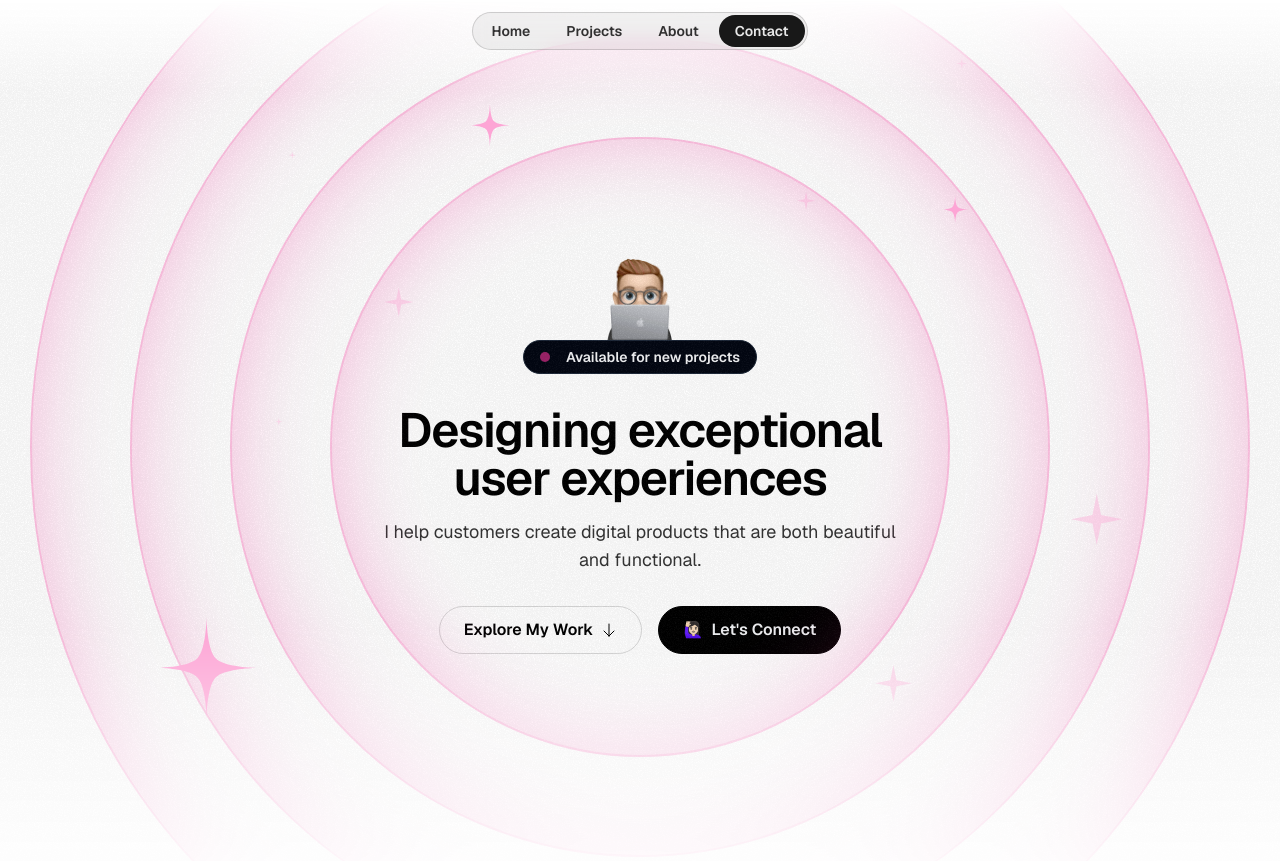
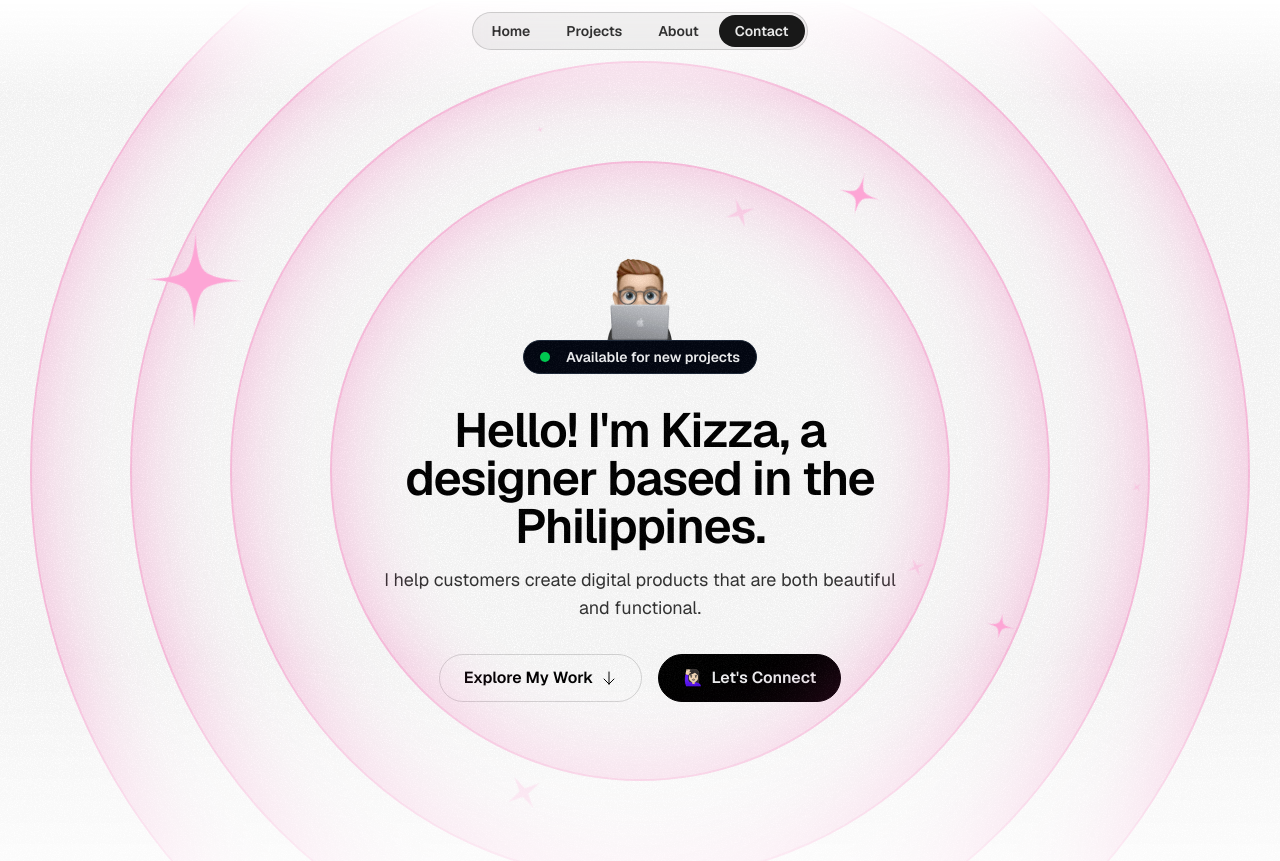
Before and after one commit to ajlaroya/kizza-baniago, a Next.js app: page / in a window 1280 px wide. Shown: the top 861 px of the page. Built offline with nearby package versions, Linux system fonts and the light colour scheme.

Commit message:
feat: enhance HeroOrbit component with new props for orbiting and spinning animations; update HeroSection to utilize new features

```diff
--- a/components/HeroOrbit.tsx
+++ b/components/HeroOrbit.tsx
@@ -1,12 +1,28 @@
 import { PropsWithChildren } from "react";
+import { twMerge } from "tailwind-merge";
 
 export const HeroOrbit = ({
   children,
   size,
   rotation,
-}: PropsWithChildren<{ size: number; rotation: number }>) => {
+  shouldOrbit = false,
+  shouldSpin = false,
+  spinDuration,
+  orbitDuration,
+}: PropsWithChildren<{
+  size: number;
+  rotation: number;
+  shouldOrbit?: boolean;
+  shouldSpin?: boolean;
+  spinDuration?: string;
+  orbitDuration?: string;
+}>) => {
   return (
-    <div className="absolute left-1/2 top-1/2 -translate-x-1/2 -translate-y-1/2">
+    <div className="absolute left-1/2 top-1/2 -translate-x-1/2 -translate-y-1/2 -z-20">
+      <div
+        className={twMerge(shouldOrbit === true && "animate-spin")}
+        style={{ animationDuration: orbitDuration }}
+      >
         <div
           className="flex items-start justify-start"
           style={{
@@ -16,6 +32,10 @@
           }}
         >
           <div
+            className={twMerge(shouldSpin === true && "animate-spin")}
+            style={{ animationDuration: spinDuration }}
+          >
+            <div
               className="inline-flex"
               style={{ transform: `rotate(${rotation * -1}deg)` }}
             >
@@ -23,5 +43,7 @@
             </div>
           </div>
         </div>
+      </div>
+    </div>
   );
 };
--- a/sections/Hero.tsx
+++ b/sections/Hero.tsx
@@ -16,35 +16,84 @@
         <div className="size-205 hero-ring" />
         <div className="size-255 hero-ring" />
         <div className="size-305 hero-ring" />
-        <HeroOrbit size={800} rotation={-72}>
-          <StarIcon className="size-28 text-pink-300" />
+        <HeroOrbit
+          size={430}
+          rotation={-14}
+          shouldOrbit
+          orbitDuration="30s"
+          shouldSpin
+          spinDuration="3s"
+        >
+          <SparkleIcon className="size-8 text-pink-300/40" />
         </HeroOrbit>
-        <HeroOrbit size={550} rotation={20}>
+        <HeroOrbit
+          size={440}
+          rotation={79}
+          shouldOrbit
+          orbitDuration="32s"
+          shouldSpin
+          spinDuration="3s"
+        >
+          <SparkleIcon className="size-5 text-pink-300/40" />
+        </HeroOrbit>
+        <HeroOrbit size={520} rotation={-41} shouldOrbit orbitDuration="34s">
+          <SparkleIcon className="size-2 rounded-full text-pink-300/40" />
+        </HeroOrbit>
+        <HeroOrbit
+          size={530}
+          rotation={178}
+          shouldOrbit
+          orbitDuration="36s"
+          shouldSpin
+          spinDuration="3s"
+        >
+          <SparkleIcon className="size-10 text-pink-300/40" />
+        </HeroOrbit>
+        <HeroOrbit
+          size={550}
+          rotation={20}
+          shouldOrbit
+          orbitDuration="38s"
+          shouldSpin
+          spinDuration="6s"
+        >
           <StarIcon className="size-12 text-pink-300" />
         </HeroOrbit>
-        <HeroOrbit size={590} rotation={98}>
+        <HeroOrbit
+          size={590}
+          rotation={98}
+          shouldOrbit
+          orbitDuration="40s"
+          shouldSpin
+          spinDuration="6s"
+        >
           <StarIcon className="size-8 text-pink-300" />
         </HeroOrbit>
-        <HeroOrbit size={430} rotation={-14}>
-          <SparkleIcon className="size-8 text-pink-300/40" />
+        <HeroOrbit size={650} rotation={-5} shouldOrbit orbitDuration="42s">
+          <SparkleIcon className="size-2 rounded-full text-pink-300/40" />
         </HeroOrbit>
-        <HeroOrbit size={440} rotation={79}>
-          <SparkleIcon className="size-5 text-pink-300/40" />
-        </HeroOrbit>
-        <HeroOrbit size={530} rotation={178}>
-          <SparkleIcon className="size-10 text-pink-300/40" />
-        </HeroOrbit>
-        <HeroOrbit size={710} rotation={144}>
+        <HeroOrbit
+          size={710}
+          rotation={144}
+          shouldOrbit
+          orbitDuration="44s"
+          shouldSpin
+          spinDuration="3s"
+        >
           <SparkleIcon className="size-14 text-pink-300/40" />
         </HeroOrbit>
-        <HeroOrbit size={720} rotation={85}>
+        <HeroOrbit size={720} rotation={85} shouldOrbit orbitDuration="46s">
           <SparkleIcon className="size-3 rounded-full text-pink-300/40" />
         </HeroOrbit>
-        <HeroOrbit size={520} rotation={-41}>
-          <SparkleIcon className="size-2 rounded-full text-pink-300/40" />
-        </HeroOrbit>
-        <HeroOrbit size={650} rotation={-5}>
-          <SparkleIcon className="size-2 rounded-full text-pink-300/40" />
+        <HeroOrbit
+          size={800}
+          rotation={-72}
+          shouldOrbit
+          orbitDuration="48s"
+          shouldSpin
+          spinDuration="6s"
+        >
+          <StarIcon className="size-28 text-pink-300" />
         </HeroOrbit>
       </div>
       <div className="container">
@@ -56,7 +105,9 @@
             height={100}
           />
           <div className="bg-gray-950 border border-gray-800 px-4 py-1.5 rounded-full inline-flex text-gray-100 items-center gap-4">
-            <div className="bg-pink-500 size-2.5 rounded-full animate-pulse" />
+            <div className="bg-green-500 size-2.5 rounded-full relative">
+              <div className="absolute inset-0 animate-ping rounded-full bg-green-500" />
+            </div>
             <div className="text-sm font-semibold">
               Available for new projects
             </div>
@@ -64,7 +115,7 @@
         </div>
         <div className="max-w-lg mx-auto">
           <h1 className="text-3xl md:text-5xl text-center mt-8 tracking-tight font-semibold">
-            Designing exceptional user experiences
+            Hello! I'm Kizza, a designer based in the Philippines.
           </h1>
           <p className="mt-4 text-center text-black/80 md:text-lg">
             I help customers create digital products that are both beautiful and
```
Lines whose indentation alone changed are shown as unchanged.
